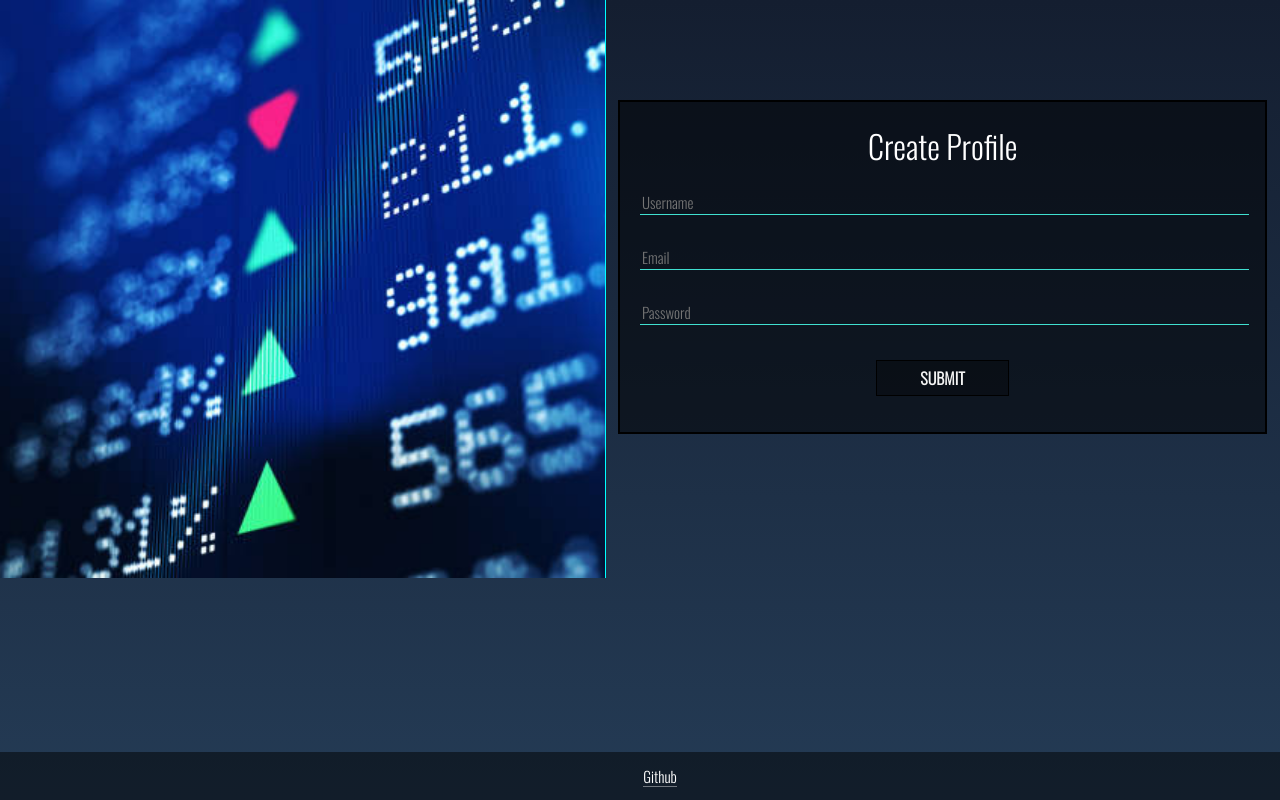
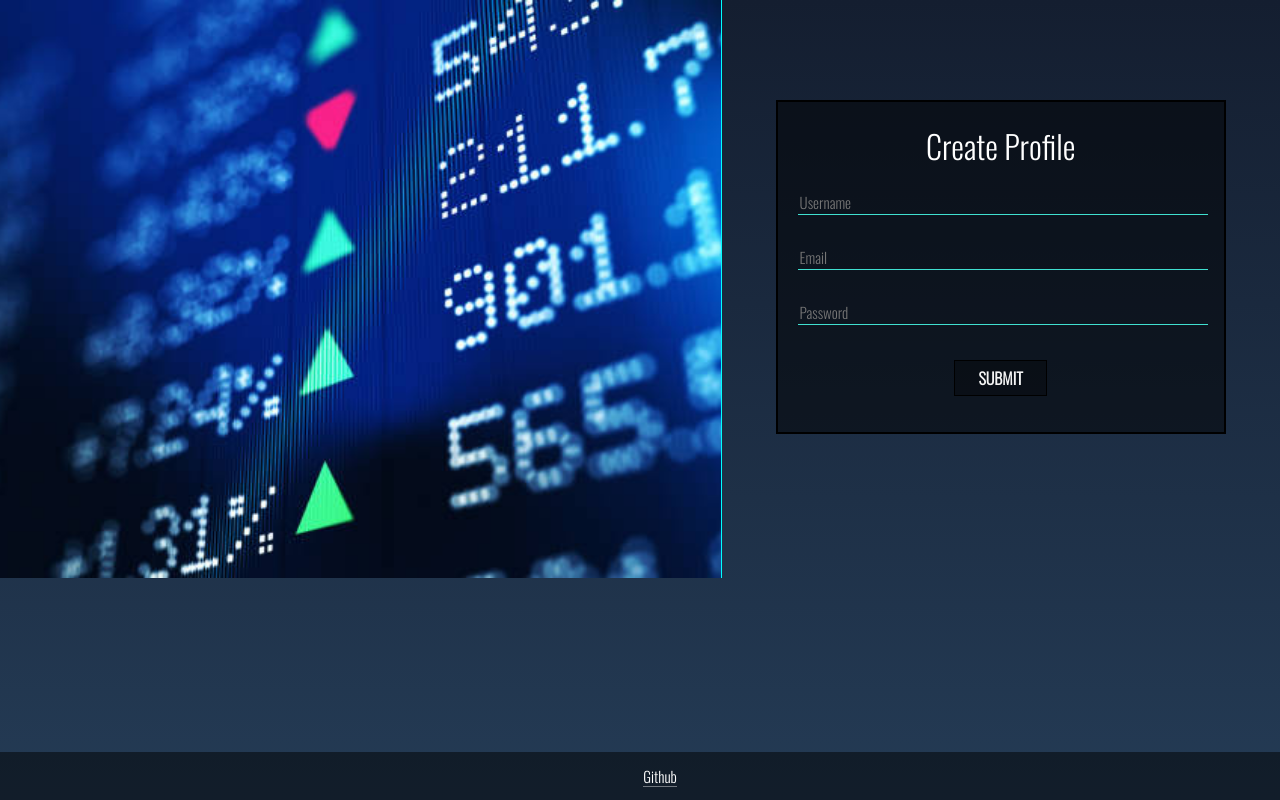
Before and after one commit to cogrod17/mystocks, a React (Create React App) app in the folder client/: page /users/create in a window 1280 px wide. Built offline with nearby package versions, Linux system fonts and the light colour scheme.

Commit message:
touch ups

```diff
--- a/client/src/components/MyStocks.js
+++ b/client/src/components/MyStocks.js
@@ -26,7 +26,7 @@ const MyStocks = ({ savedStocks, viewStock }) => {
   };
 
   return (
-    <div className="my-stocks">
+    <div className="home">
       <div className="list-container">
         <ListHeader title={"My Stocks"} categories={categories} />
         {renderStockItems(savedStocks)}
--- a/client/src/styles/App.css
+++ b/client/src/styles/App.css
@@ -295,7 +295,7 @@ body {
   margin-top: 20px;
   height: 100%;
   margin-left: 30%;
-  margin-right: 1%;
+  margin-right: 5%;
   padding-bottom: 10px;
 }
 
@@ -314,7 +314,7 @@ body {
 
 .profile-add {
   flex: 1;
-  border: cyan solid 1px;
+  font-size: 12px;
   width: 70%;
 }
 
@@ -343,7 +343,7 @@ body {
   }
 }
 .profile-background-img {
-  border: black solid 1px;
+  border-top: black solid 1px;
   width: 100%;
   height: 100%;
   object-fit: cover;
--- a/client/src/styles/SearchBar.css
+++ b/client/src/styles/SearchBar.css
@@ -1,9 +1,7 @@
 .search-container {
-  border: black solid 0.5px;
-  background: rgba(0, 0, 0, 0.4);
-
-  margin: 0px 20px;
-
+  border: black solid 1px;
+  background: rgba(0, 0, 0, 0.5);
+  margin: 7px 15px;
   overflow: auto;
 }
 
--- a/client/src/styles/formStyles.css
+++ b/client/src/styles/formStyles.css
@@ -2,11 +2,19 @@ html {
   height: 100%;
 }
 
+.landing-page {
+  display: flex;
+  flex-direction: row;
+  height: 100%;
+}
+
 .form-container {
+  flex: 1;
   margin-top: 20px;
   margin-right: auto;
   margin-left: auto;
   min-width: 400px;
+  max-width: 450px;
   padding: 20px;
   background: rgba(0, 0, 0, 0.5);
   box-sizing: border-box;
@@ -15,11 +23,11 @@ html {
 
 .form-img {
   border-right: cyan solid 1px;
+  margin-right: 10px;
 }
 
 .landing-page-img-container {
   flex: 1;
-  display: flex;
   height: 578px;
 }
 
@@ -33,8 +41,8 @@ html {
   flex: 1;
   height: 100%;
   margin-top: 100px;
-  margin-right: 1%;
-  margin-left: 1%;
+  margin-right: 4.25%;
+  margin-left: 4.25%;
 }
 
 @media (max-width: 900px) {
```
